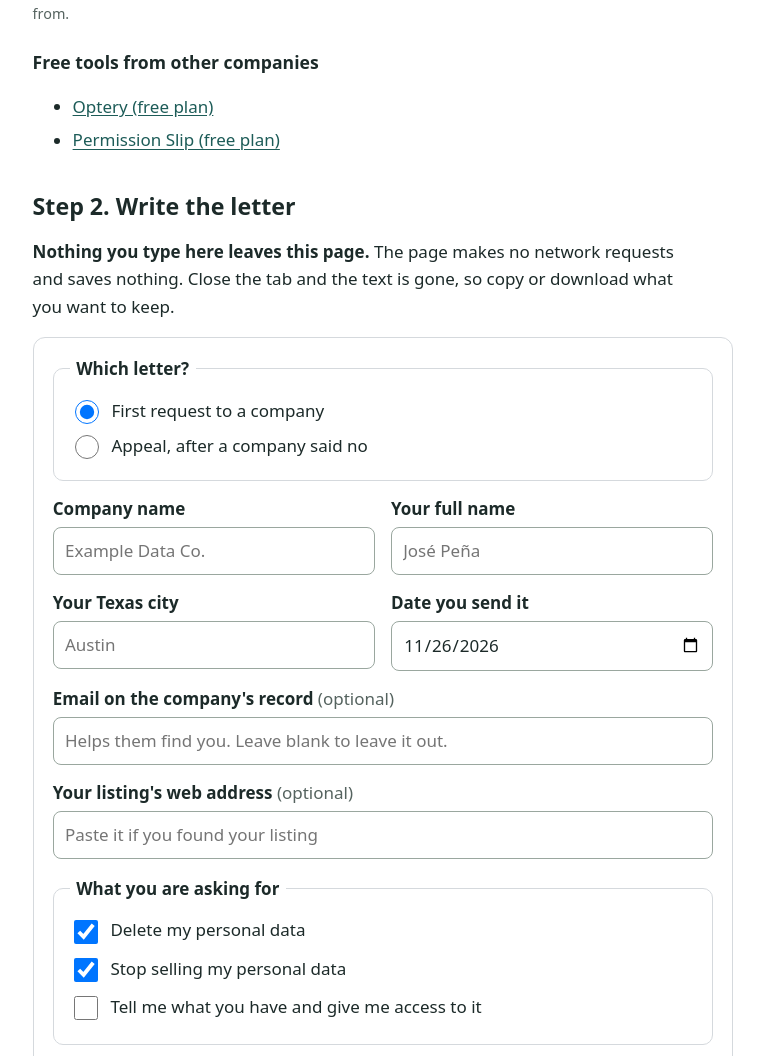
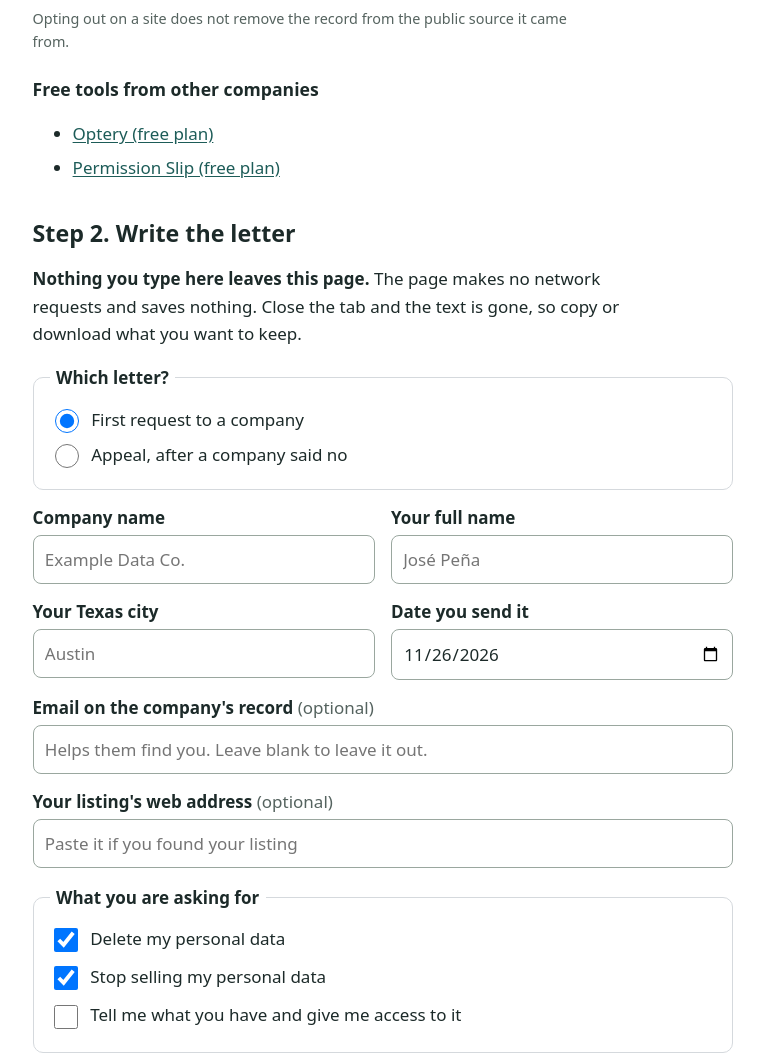
Before and after one commit to evanmack45/netsanctuary.com, a plain HTML site: page pack/index.html in a window 1280 px wide. Shown: the part 953-2009 px from the top of the page, without its empty margins (257-1021 px from the left). Drawn offline with Linux system fonts and the light colour scheme.

Commit message:
Flatten the pack letter-builder card and cap body lines at 65ch
Removes the remaining nested-cards and line-length impeccable findings from the recut stylesheet pass.

```diff
--- a/css/site.css
+++ b/css/site.css
@@ -81,5 +81,5 @@ main p a,main li a{padding-block:.2rem}
 .page-art img{display:block;width:100%;height:auto;border:1px solid var(--line);border-radius:12px;background:var(--line)}
 @media print{.page-art{display:none}}
 
-main p, main li { max-width: 68ch; }
+main p, main li { max-width: 65ch; }
 .hero-shot{display:block;width:100%;max-width:46rem;height:auto;border:1px solid var(--line);border-radius:10px;margin:0 0 1.25rem;background:#fff}
--- a/pack/index.html
+++ b/pack/index.html
@@ -79,7 +79,7 @@
         <h2 id="h2s" class="no-print">Step 2. Write the letter</h2>
         <p class="no-print"><strong>Nothing you type here leaves this page.</strong> The page makes no network requests and saves nothing. Close the tab and the text is gone, so copy or download what you want to keep.</p>
 
-        <div class="card no-print">
+        <div class="no-print" id="builder-card">
           <fieldset style="margin-top:0">
             <legend>Which letter?</legend>
             <label class="check"><input type="radio" name="kind" value="request" checked> First request to a company</label>
```
